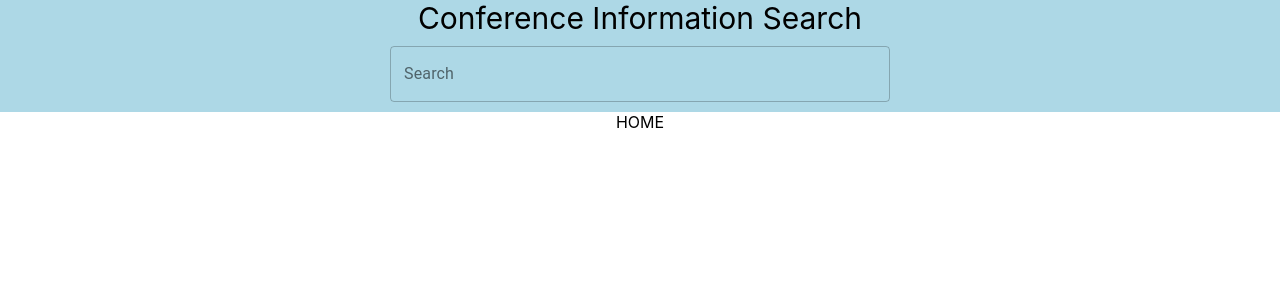
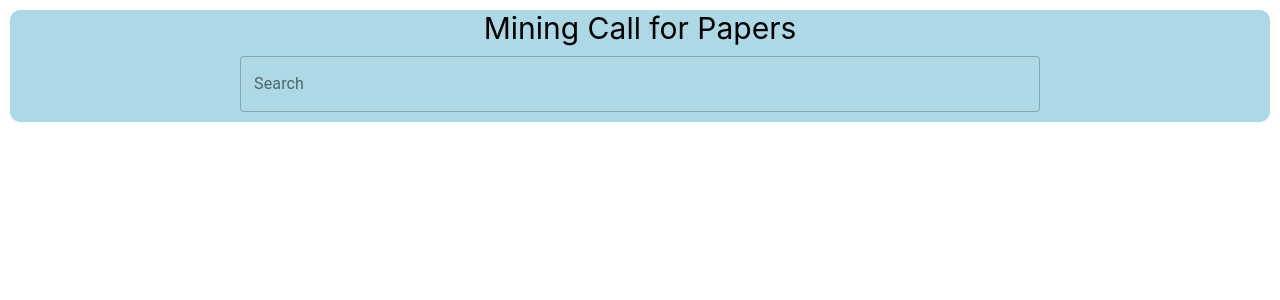
Before and after one commit to shitian007/cfp-fe, a React (Create React App) app: page / in a window 1280 px wide. Shown: the top 300 px of the page. Built offline with nearby package versions, Linux system fonts and the light colour scheme.

Commit message:
Handle enter keypress on searchbar

```diff
--- a/src/App.js
+++ b/src/App.js
@@ -31,6 +31,7 @@ class Base extends React.Component {
     this.state = {
       displayType: ''
     }
+    this.search = this.search.bind(this);
   }
 
   displayInfo = () => {
@@ -44,6 +45,9 @@ class Base extends React.Component {
       return <Home />
     }
   };
+  search = (searchVal) => {
+    console.log(searchVal);
+  }
 
   changeDisplayType = (displayType) => {
     this.setState({
@@ -51,12 +55,13 @@ class Base extends React.Component {
     });
   }
 
-
   render() {
     return (
-      <div>
-        <SearchAppBar />
-        {this.displayInfo()}
+      <div style={{ margin: 10 }}>
+        <SearchAppBar
+          search={this.search}
+         />
+        {this.state.display}
       </div>
     )
   }
--- a/src/components/SearchAppBar.js
+++ b/src/components/SearchAppBar.js
@@ -13,9 +13,10 @@ const styles = theme => ({
   },
   grow: {
     backgroundColor: 'lightblue',
+    borderRadius: 10
   },
   search: {
-    width: 500,
+    width: 800,
     margin: 10,
   },
   optionType: {
@@ -30,14 +31,10 @@ class SearchAppBar extends React.Component {
       searchResults: [],
     };
     this.getSearchResults = debounce(this.getSearchResults, 300)
+    this.onTextChange = this.onTextChange.bind(this);
   }
 
-  updateResults = (e) => {
-    e.preventDefault();
-    let searchVal = e.target.value;
-    this.getSearchResults(searchVal);
-  }
-
+  // Debounced search results retrieval
   getSearchResults = (searchVal) => {
     let fetch_url = IP + 'search?search_val=' + searchVal;
     fetch(fetch_url, {
@@ -45,11 +42,17 @@ class SearchAppBar extends React.Component {
     })
       .then((response) => response.json())
       .then((responseJson) => {
-        console.log(responseJson);
         this.setState({
           searchResults: responseJson['results']
         });
       });
+  }
+
+  onTextChange = (event, value) => {
+    this.setState({
+      searchVal: value
+    });
+    this.getSearchResults(value)
   }
 
   render() {
@@ -57,25 +60,30 @@ class SearchAppBar extends React.Component {
     return (
       <div className={classes.grow}>
         <div className={classes.title}>
-          Conference Information Search
+          Mining Call for Papers
         </div>
         <Autocomplete
-          getOptionLabel={option => {
-            return option.text;
-          }}
-          filterOptions={x => x}
+          onKeyPress={(e)=>  {
+            if (e.key == 'Enter') {
+              this.props.search(this.state.searchVal);
+            }
+          }
+        }
+          getOptionLabel={
+            (option) => {
+              return (typeof option === "String") ? option : option.text;
+            }
+          }
+          onInputChange={this.onTextChange}
           options={this.state.searchResults}
           autoComplete
-          includeInputInList
           freeSolo
-          disableOpenOnFocus
           renderInput={params => (
             <TextField
               className={classes.search}
               {...params}
               label="Search"
               variant="outlined"
-              onChange={this.updateResults}
             />
           )}
           renderOption={option => {
@@ -84,10 +92,6 @@ class SearchAppBar extends React.Component {
                 <Typography variant="body2" align="left">{option.text}</Typography>
                 <Typography variant="body2" color="textSecondary" align="right">{option.type}</Typography>
               </Grid>
-              // <TextField>
-              //   {option.text}
-              //   <p className={classes.optionType}>{option.type}</p>
-              // </TextField>
             );
           }}
         />
```
